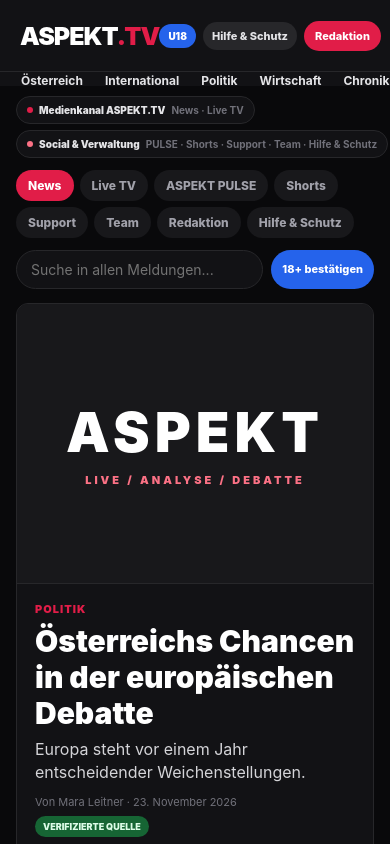
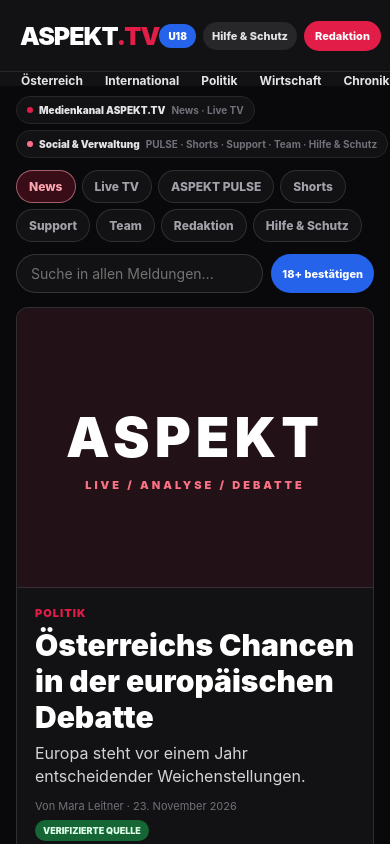
Before and after one commit to iceragotti/aspekt-tv, a React Native app: screen / in a window 390 px wide. Built offline with nearby package versions, Linux system fonts and the light colour scheme.

Commit message:
style(app): apply rose-glass styling to nav, tabs, hero, and cards (#3)
* style(app): apply rose-glass styling to nav, tabs, and chat action

* style(app): apply rose-glass styling to search, hero, cards, and live list

* style(app): apply rose-glass styling to pulse filter pills and overview

```diff
--- a/App.tsx
+++ b/App.tsx
@@ -2610,11 +2610,23 @@ const styles = StyleSheet.create({
   breakingText: { color: '#FFF', flex: 1, fontSize: 13, fontWeight: '700' },
   nav: { backgroundColor: '#121215', flexDirection: 'row', alignItems: 'center', gap: 4, paddingHorizontal: 12, paddingVertical: 8 },
   navItem: { paddingHorizontal: 9, paddingVertical: 8, borderRadius: 6 },
-  navItemActive: { backgroundColor: '#27272A' },
+  navItemActive: {
+    backgroundColor: 'rgba(255, 255, 255, 0.08)',
+    borderWidth: 1,
+    borderColor: 'rgba(253, 164, 175, 0.28)',
+  },
   navText: { color: '#E4E4E7', fontSize: 12, fontWeight: '700' },
-  liveNav: { color: '#FB7185', fontSize: 12, fontWeight: '900' },
-  pulseNav: { backgroundColor: '#E11D48', borderRadius: 999, paddingHorizontal: 12, paddingVertical: 8, marginLeft: 4 },
-  pulseNavText: { color: '#FFF', fontSize: 11, fontWeight: '900' },
+  liveNav: { color: '#fb7185', fontSize: 12, fontWeight: '900' },
+  pulseNav: {
+    backgroundColor: 'rgba(225, 29, 72, 0.24)',
+    borderWidth: 1,
+    borderColor: 'rgba(253, 164, 175, 0.45)',
+    borderRadius: 999,
+    paddingHorizontal: 12,
+    paddingVertical: 8,
+    marginLeft: 4,
+  },
+  pulseNavText: { color: '#fda4af', fontSize: 11, fontWeight: '900' },
   areaOrientation: {
     flexDirection: 'row',
     flexWrap: 'wrap',
@@ -2644,13 +2656,30 @@ const styles = StyleSheet.create({
   areaLabelText: { color: '#E4E4E7', fontSize: 10, fontWeight: '900' },
   areaScopeText: { color: '#71717A', fontSize: 10, fontWeight: '700' },
   tabRow: { flexDirection: 'row', flexWrap: 'wrap', gap: 6, paddingHorizontal: 16, paddingVertical: 12, backgroundColor: '#09090B' },
-  tabButton: { backgroundColor: '#18181B', borderRadius: 999, paddingHorizontal: 12, paddingVertical: 8 },
-  tabButtonActive: { backgroundColor: '#E11D48' },
+  tabButton: {
+    backgroundColor: 'rgba(255, 255, 255, 0.04)',
+    borderWidth: 1,
+    borderColor: 'rgba(255, 255, 255, 0.12)',
+    borderRadius: 999,
+    paddingHorizontal: 12,
+    paddingVertical: 8,
+  },
+  tabButtonActive: {
+    backgroundColor: 'rgba(225, 29, 72, 0.22)',
+    borderColor: 'rgba(253, 164, 175, 0.55)',
+  },
   tabText: { color: '#A1A1AA', fontSize: 12, fontWeight: '800' },
-  tabTextActive: { color: '#FFF' },
+  tabTextActive: { color: '#fda4af' },
   chatButtonRow: { flexDirection: 'row', justifyContent: 'flex-end', alignSelf: 'stretch', marginTop: 2, marginBottom: 2 },
-  chatButton: { backgroundColor: '#27272A', borderColor: '#3F3F46', borderWidth: 1, borderRadius: 999, paddingHorizontal: 12, paddingVertical: 8 },
-  chatButtonText: { color: '#FFF', fontSize: 11, fontWeight: '800' },
+  chatButton: {
+    backgroundColor: 'rgba(225, 29, 72, 0.18)',
+    borderColor: 'rgba(253, 164, 175, 0.4)',
+    borderWidth: 1,
+    borderRadius: 999,
+    paddingHorizontal: 12,
+    paddingVertical: 8,
+  },
+  chatButtonText: { color: '#fda4af', fontSize: 11, fontWeight: '800' },
   chatContextButton: {
     backgroundColor: aspectTheme.colors.accentSoft,
     borderColor: aspectTheme.colors.accent,
@@ -2667,11 +2696,11 @@ const styles = StyleSheet.create({
   },
   content: { gap: 14, paddingHorizontal: 16, paddingBottom: 28 },
   searchRow: { flexDirection: 'row', gap: 8, flexWrap: 'wrap' },
-  search: { flex: 1, minWidth: 220, backgroundColor: '#121215', borderColor: '#27272A', borderWidth: 1, borderRadius: 999, paddingHorizontal: 14, paddingVertical: 10, color: '#FFF' },
+  search: { flex: 1, minWidth: 220, backgroundColor: 'rgba(255, 255, 255, 0.04)', borderColor: 'rgba(255, 255, 255, 0.14)', borderWidth: 1, borderRadius: 999, paddingHorizontal: 14, paddingVertical: 10, color: '#FFF' },
   ageSwitch: { backgroundColor: '#2563EB', borderRadius: 999, paddingHorizontal: 11, justifyContent: 'center' },
   ageSwitchText: { color: '#FFF', fontSize: 11, fontWeight: '800' },
-  hero: { backgroundColor: '#121215', borderColor: '#27272A', borderWidth: 1, borderRadius: 12, overflow: 'hidden' },
-  heroVisual: { height: 280, backgroundColor: '#18181B', alignItems: 'center', justifyContent: 'center', borderBottomWidth: 1, borderBottomColor: '#27272A' },
+  hero: { backgroundColor: 'rgba(255, 255, 255, 0.04)', borderColor: 'rgba(255, 255, 255, 0.12)', borderWidth: 1, borderRadius: 12, overflow: 'hidden' },
+  heroVisual: { height: 280, backgroundColor: 'rgba(225, 29, 72, 0.08)', alignItems: 'center', justifyContent: 'center', borderBottomWidth: 1, borderBottomColor: 'rgba(255, 255, 255, 0.1)' },
   heroVisualText: { color: '#FFF', fontSize: 55, fontWeight: '900', letterSpacing: 5 },
   heroVisualSub: { color: '#FB7185', fontSize: 11, fontWeight: '900', letterSpacing: 3, marginTop: 8 },
   heroCopy: { padding: 18, gap: 7 },
@@ -2685,8 +2714,8 @@ const styles = StyleSheet.create({
   sectionTitle: { color: '#FFF', fontSize: 19, fontWeight: '900' },
   sectionLink: { color: '#FB7185', fontSize: 12, fontWeight: '800' },
   newsGrid: { flexDirection: 'row', flexWrap: 'wrap', gap: 12 },
-  newsCard: { backgroundColor: '#121215', borderColor: '#27272A', borderWidth: 1, borderRadius: 10, overflow: 'hidden', width: '48%', minWidth: 260, flexGrow: 1 },
-  cardVisual: { height: 140, backgroundColor: '#18181B', alignItems: 'center', justifyContent: 'center', borderBottomWidth: 1, borderBottomColor: '#27272A' },
+  newsCard: { backgroundColor: 'rgba(255, 255, 255, 0.04)', borderColor: 'rgba(255, 255, 255, 0.12)', borderWidth: 1, borderRadius: 10, overflow: 'hidden', width: '48%', minWidth: 260, flexGrow: 1 },
+  cardVisual: { height: 140, backgroundColor: 'rgba(255, 255, 255, 0.03)', alignItems: 'center', justifyContent: 'center', borderBottomWidth: 1, borderBottomColor: 'rgba(255, 255, 255, 0.1)' },
   cardVisualText: { color: '#52525B', fontSize: 20, fontWeight: '900', letterSpacing: 3 },
   cardCopy: { padding: 12, gap: 6 },
   cardTitle: { color: '#FFF', fontSize: 16, fontWeight: '800', lineHeight: 21 },
@@ -2699,9 +2728,9 @@ const styles = StyleSheet.create({
   livePill: { backgroundColor: '#E11D48', borderRadius: 999, paddingHorizontal: 9, paddingVertical: 6, marginBottom: 12 },
   playerTitle: { color: '#FFF', fontSize: 30, fontWeight: '900' },
   playerText: { color: '#A1A1AA', fontSize: 14, marginTop: 5 },
-  liveAside: { flexGrow: 1, minWidth: 220, backgroundColor: '#121215', borderColor: '#27272A', borderWidth: 1, borderRadius: 12, padding: 12, gap: 8 },
+  liveAside: { flexGrow: 1, minWidth: 220, backgroundColor: 'rgba(255, 255, 255, 0.04)', borderColor: 'rgba(255, 255, 255, 0.12)', borderWidth: 1, borderRadius: 12, padding: 12, gap: 8 },
   programRow: { flexDirection: 'row', alignItems: 'center', gap: 9, borderRadius: 8, padding: 10 },
-  programActive: { backgroundColor: '#27272A' },
+  programActive: { backgroundColor: 'rgba(225, 29, 72, 0.18)', borderWidth: 1, borderColor: 'rgba(253, 164, 175, 0.32)' },
   programTime: { color: '#FB7185', fontSize: 11, fontWeight: '900' },
   programTitle: { color: '#FFF', fontSize: 13, fontWeight: '700' },
   safetyNotice: { backgroundColor: '#172554', borderColor: '#2563EB', borderWidth: 1, borderRadius: 10, padding: 12, gap: 4 },
@@ -2738,23 +2767,23 @@ const styles = StyleSheet.create({
     gap: aspectTheme.spacing.sm,
   },
   pulseFilterButton: {
-    backgroundColor: aspectTheme.colors.surfacePressed,
-    borderColor: aspectTheme.colors.borderStrong,
+    backgroundColor: 'rgba(255, 255, 255, 0.04)',
+    borderColor: 'rgba(255, 255, 255, 0.12)',
     borderWidth: 1,
     borderRadius: aspectTheme.radius.pill,
     paddingHorizontal: aspectTheme.spacing.lg,
     paddingVertical: aspectTheme.spacing.sm,
   },
   pulseFilterButtonActive: {
-    backgroundColor: aspectTheme.colors.accent,
-    borderColor: aspectTheme.colors.accent,
+    backgroundColor: 'rgba(225, 29, 72, 0.22)',
+    borderColor: 'rgba(253, 164, 175, 0.55)',
   },
   pulseFilterButtonText: {
     color: aspectTheme.colors.textSecondary,
     fontSize: aspectTheme.typography.label,
     fontWeight: aspectTheme.typography.weight.bold,
   },
-  pulseFilterButtonTextActive: { color: aspectTheme.colors.textPrimary },
+  pulseFilterButtonTextActive: { color: '#fda4af' },
   feedTransparency: {
     backgroundColor: aspectTheme.colors.status.info.surface,
     borderColor: aspectTheme.colors.status.info.border,
@@ -2780,8 +2809,8 @@ const styles = StyleSheet.create({
     lineHeight: aspectTheme.typography.lineBody,
   },
   pulseOverview: {
-    backgroundColor: aspectTheme.colors.surface,
-    borderColor: aspectTheme.colors.border,
+    backgroundColor: 'rgba(255, 255, 255, 0.04)',
+    borderColor: 'rgba(255, 255, 255, 0.12)',
     borderWidth: 1,
     borderRadius: aspectTheme.radius.md,
     padding: aspectTheme.spacing.md,
```
